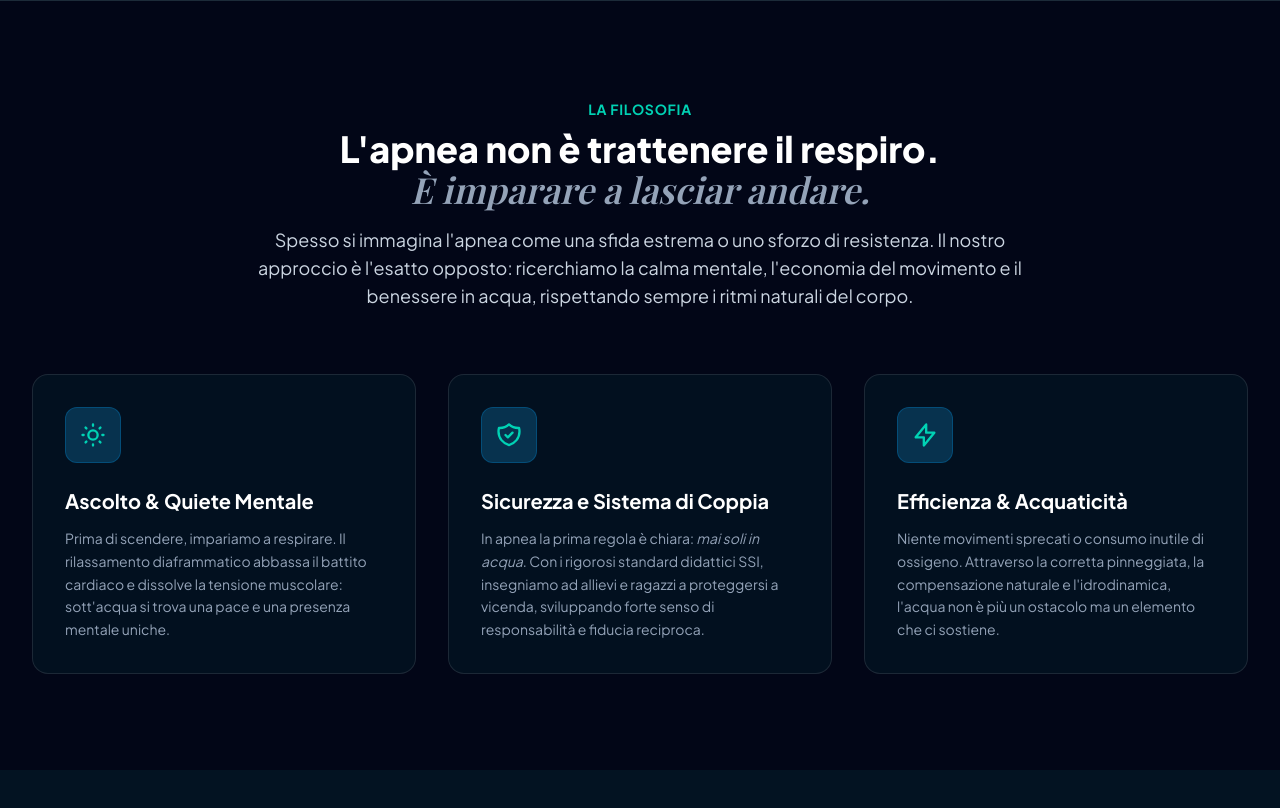
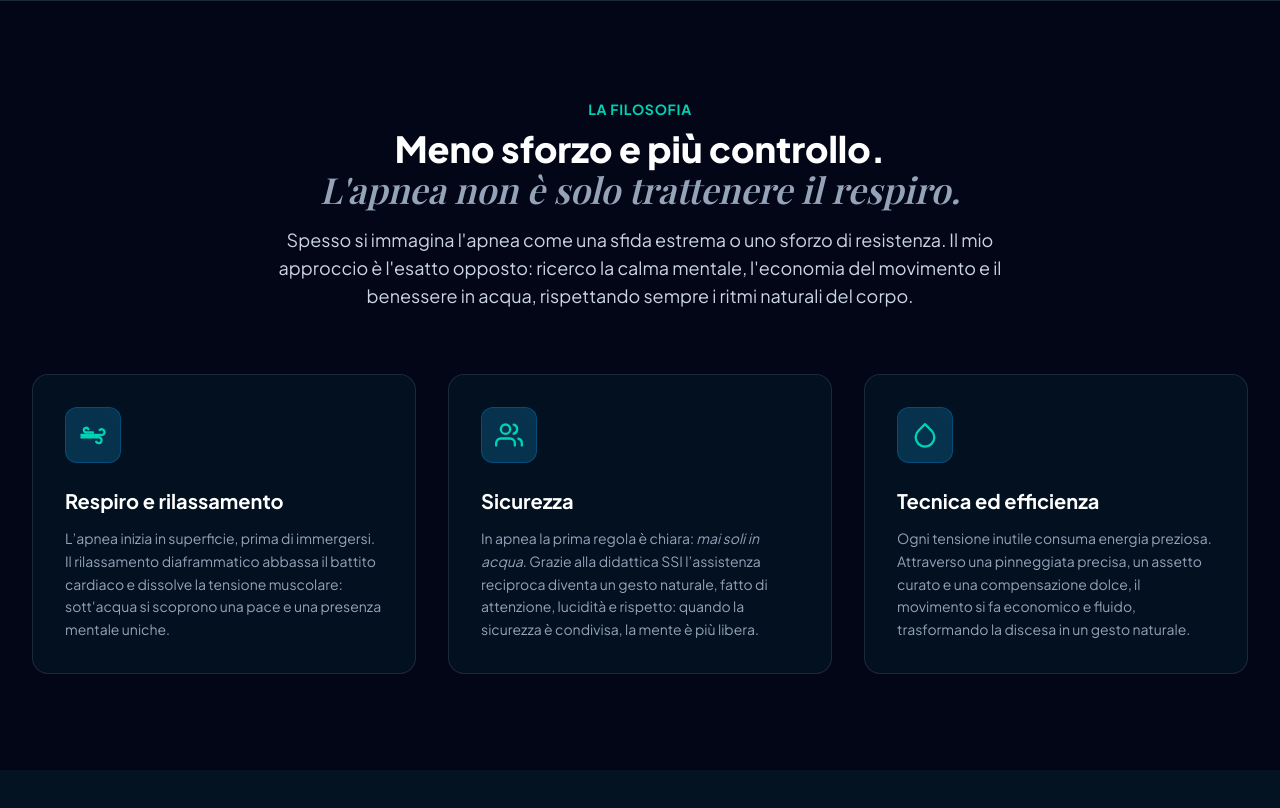
Before and after one commit to lorenzorasoli06/lorenzorasoli06.github.io, a plain HTML site: page index.html in a window 1280 px wide. Shown: the part 1300-2108 px from the top of the page. Drawn offline with nearby package versions, Linux system fonts and the light colour scheme; a web font is replaced by a local one.

Commit message:
Aggiornate icone sezione La Filosofia (respiro, sicurezza di coppia, idrodinamica)

```diff
--- a/index.html
+++ b/index.html
@@ -222,32 +222,38 @@
 
             <!-- Stats Bar / I Miei Numeri (Integrata, Senza Box Contornata) -->
             <div class="mt-16 pt-8 border-t border-white/10 w-full max-w-5xl mx-auto">
-                <div class="grid grid-cols-2 md:grid-cols-4 divide-y md:divide-y-0 md:divide-x divide-white/15 text-left py-2">
+                <div
+                    class="grid grid-cols-2 md:grid-cols-4 divide-y md:divide-y-0 md:divide-x divide-white/15 text-left py-2">
                     <div class="py-3 px-3 sm:px-6">
                         <div class="flex items-baseline">
                             <span class="text-3xl sm:text-4xl font-extrabold text-white tracking-tight">35</span>
                             <span class="text-xl text-accent font-bold ml-1">m</span>
                         </div>
-                        <p class="text-xs sm:text-sm text-slate-400 mt-1.5 font-medium leading-snug">profondità personale</p>
+                        <p class="text-xs sm:text-sm text-slate-400 mt-1.5 font-medium leading-snug">profondità
+                            personale</p>
                     </div>
                     <div class="py-3 px-3 sm:px-6">
                         <div class="flex items-baseline">
                             <span class="text-3xl sm:text-4xl font-extrabold text-white tracking-tight">5'05</span>
                             <span class="text-xl text-accent font-bold ml-0.5">"</span>
                         </div>
-                        <p class="text-xs sm:text-sm text-slate-400 mt-1.5 font-medium leading-snug">apnea statica personale</p>
+                        <p class="text-xs sm:text-sm text-slate-400 mt-1.5 font-medium leading-snug">apnea statica
+                            personale</p>
                     </div>
                     <div class="py-3 px-3 sm:px-6">
                         <div class="flex items-baseline">
-                            <span class="text-2xl sm:text-3xl font-extrabold text-white tracking-tight whitespace-nowrap">Istruttore</span>
+                            <span
+                                class="text-2xl sm:text-3xl font-extrabold text-white tracking-tight whitespace-nowrap">Istruttore</span>
                         </div>
-                        <p class="text-xs sm:text-sm text-slate-400 mt-1.5 font-medium leading-snug">da luglio 2025 · Freediver dal 2019</p>
+                        <p class="text-xs sm:text-sm text-slate-400 mt-1.5 font-medium leading-snug">da luglio 2025 ·
+                            Freediver dal 2019</p>
                     </div>
                     <div class="py-3 px-3 sm:px-6">
                         <div class="flex items-baseline">
                             <span class="text-3xl sm:text-4xl font-extrabold text-white tracking-tight">13</span>
                         </div>
-                        <p class="text-xs sm:text-sm text-slate-400 mt-1.5 font-medium leading-snug">certificazioni e brevetti personali</p>
+                        <p class="text-xs sm:text-sm text-slate-400 mt-1.5 font-medium leading-snug">certificazioni e
+                            brevetti personali</p>
                     </div>
                 </div>
             </div>
@@ -257,8 +263,8 @@
     <!-- LOGHI PARTNER / NETWORK -->
     <section class="py-12 bg-abyss/60 border-y border-white/10">
         <div class="max-w-7xl mx-auto px-4 sm:px-6 lg:px-8">
-            <p class="text-center text-xs uppercase tracking-widest text-slate-400 mb-8 font-semibold">Didattica
-                certificata & collaborazioni ufficiali</p>
+            <p class="text-center text-xs uppercase tracking-widest text-slate-400 mb-8 font-semibold">Didattica &
+                collaborazioni</p>
             <div class="grid grid-cols-1 sm:grid-cols-3 gap-6 max-w-4xl mx-auto items-center">
                 <!-- Logo SSI Freediving -->
                 <div
@@ -288,12 +294,12 @@
             <div class="text-center max-w-3xl mx-auto mb-16">
                 <span class="text-accent text-sm font-bold uppercase tracking-wider">La Filosofia</span>
                 <h2 class="text-3xl sm:text-4xl font-extrabold text-white mt-2">
-                    L'apnea non è trattenere il respiro.<br>
-                    <span class="text-slate-400 font-serif italic">È imparare a lasciar andare.</span>
+                    Meno sforzo e più controllo.<br>
+                    <span class="text-slate-400 font-serif italic">L'apnea non è solo trattenere il respiro.</span>
                 </h2>
                 <p class="mt-4 text-slate-300 text-base sm:text-lg leading-relaxed">
-                    Spesso si immagina l'apnea come una sfida estrema o uno sforzo di resistenza. Il nostro approccio è
-                    l'esatto opposto: ricerchiamo la calma mentale, l'economia del movimento e il benessere in acqua,
+                    Spesso si immagina l'apnea come una sfida estrema o uno sforzo di resistenza. Il mio approccio è
+                    l'esatto opposto: ricerco la calma mentale, l'economia del movimento e il benessere in acqua,
                     rispettando sempre i ritmi naturali del corpo.
                 </p>
             </div>
@@ -307,14 +313,16 @@
                         class="w-14 h-14 rounded-xl bg-ocean-900/60 border border-ocean-700/50 flex items-center justify-center text-accent mb-6 group-hover:scale-110 transition-transform">
                         <svg class="w-7 h-7" fill="none" stroke="currentColor" viewBox="0 0 24 24">
                             <path stroke-linecap="round" stroke-linejoin="round" stroke-width="2"
-                                d="M12 3v1m0 16v1m9-9h-1M4 12H3m15.364 6.364l-.707-.707M6.343 6.343l-.707-.707m12.728 0l-.707.707M6.343 17.657l-.707.707M16 12a4 4 0 11-8 0 4 4 0 018 0z">
+                                d="M17.7 7.7A2.5 2.5 0 1 1 19 12H2M14.7 17.7A2.5 2.5 0 1 0 17 14H2M8 7a2 2 0 1 0-1.8 2.8H12">
                             </path>
                         </svg>
                     </div>
-                    <h3 class="text-xl font-bold text-white mb-3">Ascolto & Quiete Mentale</h3>
+                    <h3 class="text-xl font-bold text-white mb-3">Respiro e rilassamento</h3>
                     <p class="text-slate-400 text-sm leading-relaxed">
-                        Prima di scendere, impariamo a respirare. Il rilassamento diaframmatico abbassa il battito
-                        cardiaco e dissolve la tensione muscolare: sott'acqua si trova una pace e una presenza mentale
+                        L’apnea inizia in superficie, prima di immergersi. Il rilassamento diaframmatico abbassa il
+                        battito
+                        cardiaco e dissolve la tensione muscolare: sott'acqua si scoprono una pace e una presenza
+                        mentale
                         uniche.
                     </p>
                 </div>
@@ -326,15 +334,23 @@
                         class="w-14 h-14 rounded-xl bg-ocean-900/60 border border-ocean-700/50 flex items-center justify-center text-accent mb-6 group-hover:scale-110 transition-transform">
                         <svg class="w-7 h-7" fill="none" stroke="currentColor" viewBox="0 0 24 24">
                             <path stroke-linecap="round" stroke-linejoin="round" stroke-width="2"
-                                d="M9 12l2 2 4-4m5.618-4.016A11.955 11.955 0 0112 2.944a11.955 11.955 0 01-8.618 3.04A12.02 12.02 0 003 9c0 5.591 3.824 10.29 9 11.622 5.176-1.332 9-6.03 9-11.622 0-1.042-.133-2.052-.382-3.016z">
+                                d="M17 21v-2a4 4 0 0 0-4-4H5a4 4 0 0 0-4 4v2">
+                            </path>
+                            <circle cx="9" cy="7" r="4" stroke-width="2" stroke-linecap="round" stroke-linejoin="round"></circle>
+                            <path stroke-linecap="round" stroke-linejoin="round" stroke-width="2"
+                                d="M23 21v-2a4 4 0 0 0-3-3.87">
+                            </path>
+                            <path stroke-linecap="round" stroke-linejoin="round" stroke-width="2"
+                                d="M16 3.13a4 4 0 0 1 0 7.75">
                             </path>
                         </svg>
                     </div>
-                    <h3 class="text-xl font-bold text-white mb-3">Sicurezza e Sistema di Coppia</h3>
+                    <h3 class="text-xl font-bold text-white mb-3">Sicurezza</h3>
                     <p class="text-slate-400 text-sm leading-relaxed">
-                        In apnea la prima regola è chiara: <em>mai soli in acqua</em>. Con i rigorosi standard didattici
-                        SSI, insegniamo ad allievi e ragazzi a proteggersi a vicenda, sviluppando forte senso di
-                        responsabilità e fiducia reciproca.
+                        In apnea la prima regola è chiara: <em>mai soli in acqua</em>. Grazie alla didattica SSI
+                        l’assistenza reciproca
+                        diventa un gesto naturale, fatto di attenzione, lucidità e rispetto: quando la sicurezza è
+                        condivisa, la mente è più libera.
                     </p>
                 </div>
 
@@ -345,14 +361,15 @@
                         class="w-14 h-14 rounded-xl bg-ocean-900/60 border border-ocean-700/50 flex items-center justify-center text-accent mb-6 group-hover:scale-110 transition-transform">
                         <svg class="w-7 h-7" fill="none" stroke="currentColor" viewBox="0 0 24 24">
                             <path stroke-linecap="round" stroke-linejoin="round" stroke-width="2"
-                                d="M13 10V3L4 14h7v7l9-11h-7z"></path>
+                                d="M12 2.69l5.66 5.66a8 8 0 1 1-11.31 0z">
+                            </path>
                         </svg>
                     </div>
-                    <h3 class="text-xl font-bold text-white mb-3">Efficienza & Acquaticità</h3>
+                    <h3 class="text-xl font-bold text-white mb-3">Tecnica ed efficienza</h3>
                     <p class="text-slate-400 text-sm leading-relaxed">
-                        Niente movimenti sprecati o consumo inutile di ossigeno. Attraverso la corretta pinneggiata, la
-                        compensazione naturale e l'idrodinamica, l'acqua non è più un ostacolo ma un elemento che ci
-                        sostiene.
+                        Ogni tensione inutile consuma energia preziosa. Attraverso una pinneggiata precisa,
+                        un assetto curato e una compensazione dolce, il movimento si fa economico e fluido,
+                        trasformando la discesa in un gesto naturale.
                     </p>
                 </div>
             </div>
```
